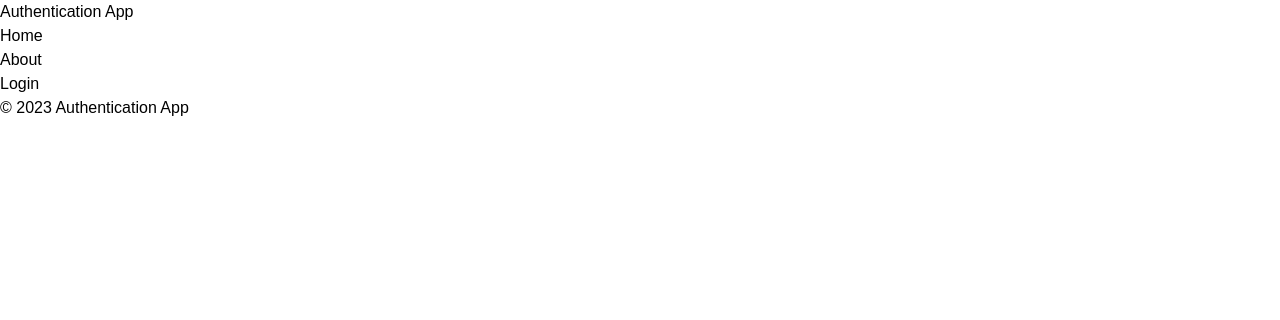
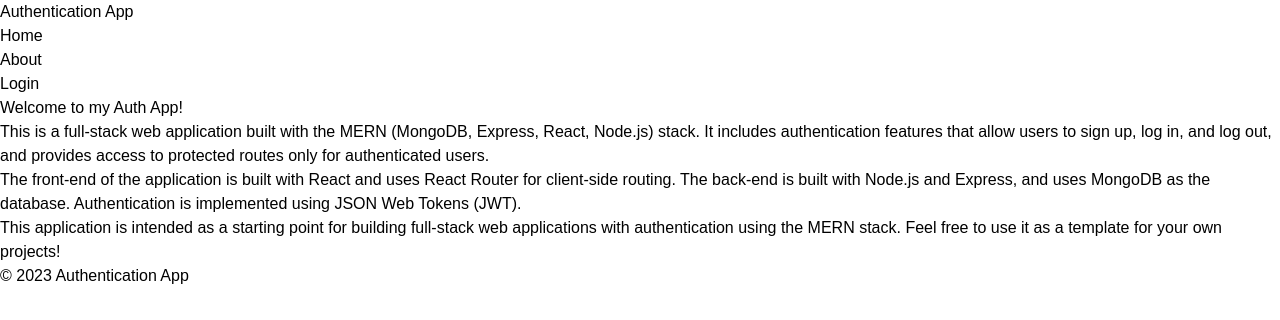
Before and after one commit to tejus05/authentication, a React (Vite) app in the folder client/: page / in a window 1280 px wide. Shown: the top 320 px of the page. Built offline with nearby package versions, Linux system fonts and the light colour scheme; no server answers.

Commit message:
feature/home and about page

```diff
--- a/client/src/pages/About.jsx
+++ b/client/src/pages/About.jsx
@@ -1,11 +1,25 @@
-import React from 'react'
+import React from "react";
 
-function About() {
+export default function About() {
   return (
-    <div>
-
+    <div className="px-4 py-12 max-w-2xl mx-auto">
+      <h1 className="text-3xl font-bold  mb-4 text-slate-800">About</h1>
+      <p className="mb-4 text-slate-700">
+        This is a MERN (MongoDB, Express, React, Node.js) stack application with
+        authentication. It allows users to sign up, log in, and log out, and
+        provides access to protected routes only for authenticated users.
+      </p>
+      <p className="mb-4 text-slate-700">
+        The front-end of the application is built with React and uses React
+        Router for client-side routing. The back-end is built with Node.js and
+        Express, and uses MongoDB as the database. Authentication is implemented
+        using JSON Web Tokens (JWT).
+      </p>
+      <p className="mb-4 text-slate-700">
+        This application is intended as a starting point for building full-stack
+        web applications with authentication using the MERN stack. Feel free to
+        use it as a template for your own projects!
+      </p>
     </div>
-  )
+  );
 }
-
-export default About
--- a/client/src/pages/Home.jsx
+++ b/client/src/pages/Home.jsx
@@ -2,10 +2,29 @@
 
 function Home() {
   return (
-    <div>
-
+    <div className="px-4 py-12 max-w-2xl mx-auto">
+      <h1 className="text-3xl font-bold  mb-4 text-slate-800">
+        Welcome to my Auth App!
+      </h1>
+      <p className="mb-4 text-slate-700">
+        This is a full-stack web application built with the MERN (MongoDB,
+        Express, React, Node.js) stack. It includes authentication features that
+        allow users to sign up, log in, and log out, and provides access to
+        protected routes only for authenticated users.
+      </p>
+      <p className="mb-4 text-slate-700">
+        The front-end of the application is built with React and uses React
+        Router for client-side routing. The back-end is built with Node.js and
+        Express, and uses MongoDB as the database. Authentication is implemented
+        using JSON Web Tokens (JWT).
+      </p>
+      <p className="mb-4 text-slate-700">
+        This application is intended as a starting point for building full-stack
+        web applications with authentication using the MERN stack. Feel free to
+        use it as a template for your own projects!
+      </p>
     </div>
-  )
+  );
 }
 
 export default Home
```
